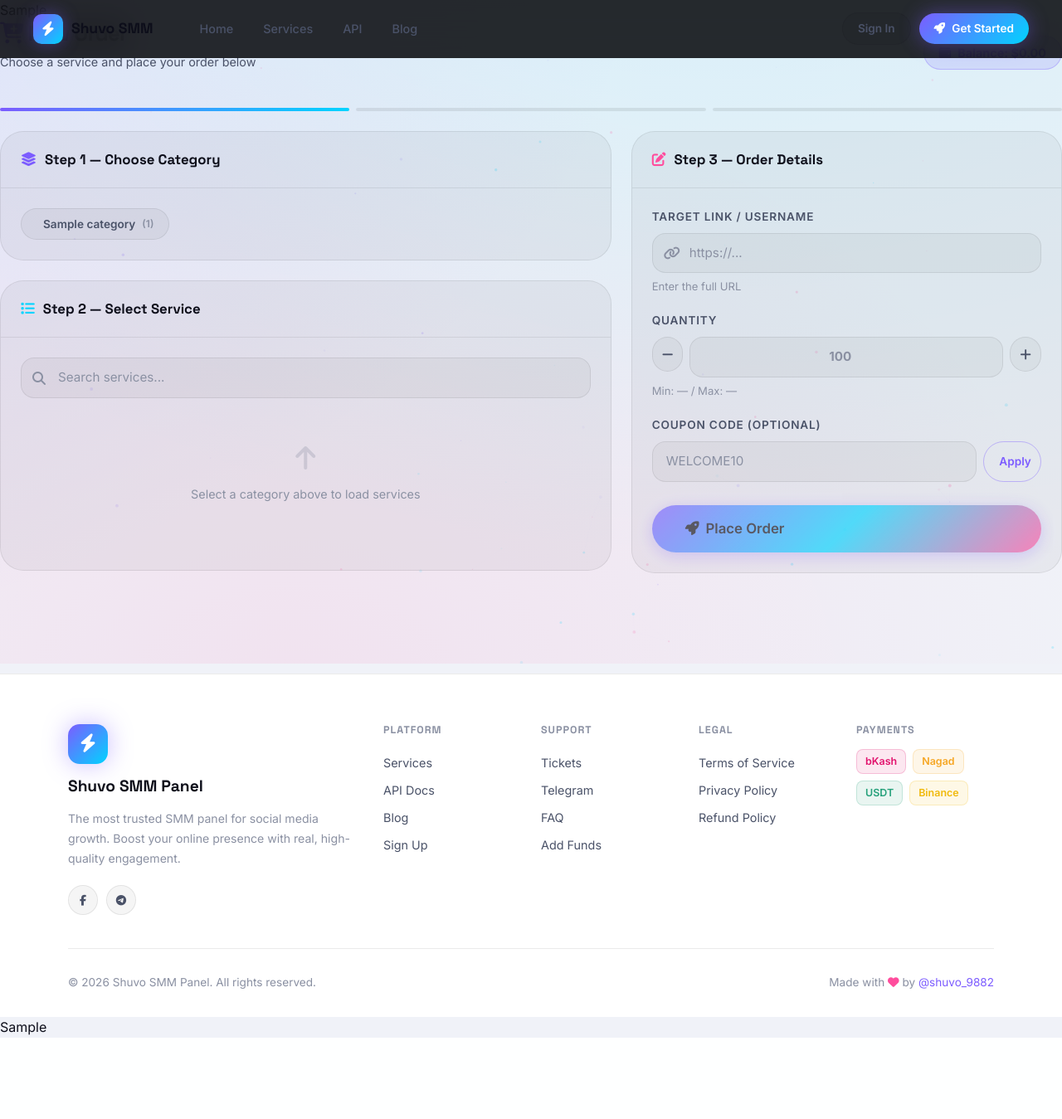
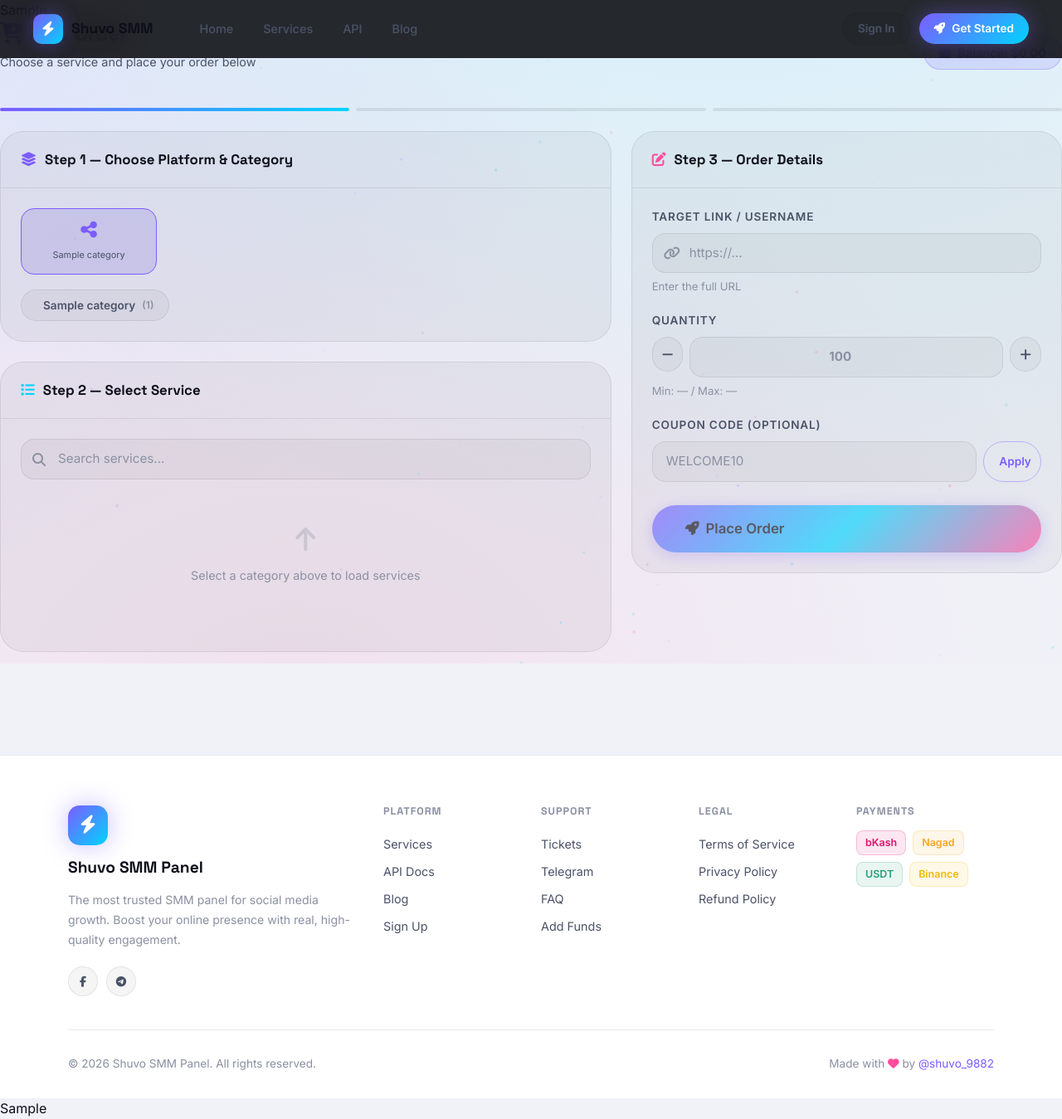
Before and after one commit to shuvotrading35-a11y/smm-website-by-Shuvo-, a PHP site: template src/Views/dashboard/new-order.php in a window 1280 px wide. Shown: the whole page at 83% size. Before the commit the page ends 1251 px from the top, so only its background shows below. Run offline with PHP 8.4, Linux system fonts and the light colour scheme; the template is opened without the code that fills it: most values are stand-ins (such as "Sample title", 1, 10 or a date in 2020); data that the repository does not hold is empty; some libraries are stand-ins or nearby versions.

Commit message:
Add platform icon grid to New Order page for quick category filtering (matches smmfm.com reference UX)

```diff
--- a/src/Views/dashboard/new-order.php
+++ b/src/Views/dashboard/new-order.php
@@ -1,4 +1,35 @@
-<?php /* New Order View */ ?>
+<?php
+/* New Order View */
+
+// Group categories by platform (parsed from "Platform - Description" naming) for a visual icon-grid picker.
+$platformMeta = [
+    'facebook'   => ['icon' => 'fab fa-facebook',   'color' => '#1877F2'],
+    'instagram'  => ['icon' => 'fab fa-instagram',  'color' => '#E4405F'],
+    'tiktok'     => ['icon' => 'fab fa-tiktok',     'color' => '#25F4EE'],
+    'youtube'    => ['icon' => 'fab fa-youtube',    'color' => '#FF0000'],
+    'twitter'    => ['icon' => 'fab fa-x-twitter',  'color' => '#E7E9EA'],
+    'x'          => ['icon' => 'fab fa-x-twitter',  'color' => '#E7E9EA'],
+    'telegram'   => ['icon' => 'fab fa-telegram',   'color' => '#26A5E4'],
+    'whatsapp'   => ['icon' => 'fab fa-whatsapp',   'color' => '#25D366'],
+    'linkedin'   => ['icon' => 'fab fa-linkedin',   'color' => '#0A66C2'],
+    'spotify'    => ['icon' => 'fab fa-spotify',    'color' => '#1DB954'],
+    'discord'    => ['icon' => 'fab fa-discord',    'color' => '#5865F2'],
+    'soundcloud' => ['icon' => 'fab fa-soundcloud', 'color' => '#FF7700'],
+    'pinterest'  => ['icon' => 'fab fa-pinterest',  'color' => '#E60023'],
+    'snapchat'   => ['icon' => 'fab fa-snapchat',   'color' => '#FFFC00'],
+    'twitch'     => ['icon' => 'fab fa-twitch',     'color' => '#9146FF'],
+    'reddit'     => ['icon' => 'fab fa-reddit',     'color' => '#FF4500'],
+    'threads'    => ['icon' => 'fab fa-threads',    'color' => '#E7E9EA'],
+];
+
+$platformGroups = [];
+foreach ($categories as $cat) {
+    $platform = trim(explode(' - ', $cat['name'], 2)[0]);
+    $platformGroups[$platform][] = $cat;
+}
+$platformSlug = fn($p) => strtolower(trim(preg_replace('/[^a-z0-9]+/i', '-', $p), '-'));
+$firstPlatform = array_key_first($platformGroups);
+?>
 
 <style>
 .order-card { background: var(--surface); border: 1px solid var(--border); border-radius: var(--radius-lg); overflow: hidden; }
@@ -45,13 +76,34 @@
       <div class="order-card mb-4">
         <div class="order-card-header">
           <i class="fas fa-layer-group" style="color:var(--primary);"></i>
-          Step 1 — Choose Category
+          Step 1 — Choose Platform &amp; Category
         </div>
         <div class="order-card-body">
+
+          <!-- Platform Icon Grid -->
+          <div style="display:grid;grid-template-columns:repeat(4,1fr);gap:10px;margin-bottom:18px;" id="platformGrid">
+            <?php foreach ($platformGroups as $platform => $cats):
+              $slug = $platformSlug($platform);
+              $meta = $platformMeta[strtolower($platform)] ?? ['icon' => 'fas fa-share-nodes', 'color' => 'var(--primary)'];
+            ?>
+            <button type="button" class="platform-tile <?= $platform === $firstPlatform ? 'active' : '' ?>" data-platform="<?= htmlspecialchars($slug) ?>" data-color="<?= htmlspecialchars($meta['color']) ?>"
+                    onclick="switchOrderPlatform('<?= htmlspecialchars($slug) ?>', this)"
+                    style="background:color-mix(in srgb, <?= $meta['color'] ?> 14%, var(--surface));border:1px solid <?= $platform === $firstPlatform ? $meta['color'] : 'var(--border)' ?>;border-radius:var(--radius);padding:14px 8px;text-align:center;cursor:pointer;transition:all var(--transition);">
+              <i class="<?= $meta['icon'] ?>" style="font-size:1.4rem;color:<?= $meta['color'] ?>;"></i>
+              <div style="font-size:0.68rem;color:var(--text-secondary);margin-top:6px;white-space:nowrap;overflow:hidden;text-overflow:ellipsis;"><?= htmlspecialchars($platform) ?></div>
+            </button>
+            <?php endforeach; ?>
+          </div>
+
+          <!-- Categories for the selected platform -->
           <div style="display:flex;flex-wrap:wrap;gap:8px;" id="categoryBtns">
-            <?php foreach ($categories as $cat): ?>
+            <?php foreach ($platformGroups as $platform => $cats):
+              $slug = $platformSlug($platform);
+            ?>
+              <?php foreach ($cats as $cat): ?>
               <button type="button"
-              class="btn btn-ghost btn-sm category-btn"
+                class="btn btn-ghost btn-sm category-btn platform-group-<?= htmlspecialchars($slug) ?>"
+                style="<?= $platform === $firstPlatform ? '' : 'display:none;' ?>"
                 data-id="<?= $cat['id'] ?>"
                 data-name="<?= htmlspecialchars($cat['name']) ?>"
                 onclick="selectCategory(<?= $cat['id'] ?>, '<?= htmlspecialchars($cat['name'], ENT_QUOTES) ?>')">
@@ -60,6 +112,7 @@
                 <?= htmlspecialchars($cat['name']) ?>
                 <span style="font-size:0.75rem;color:var(--text-muted);">(<?= $cat['service_count'] ?>)</span>
               </button>
+              <?php endforeach; ?>
             <?php endforeach; ?>
           </div>
         </div>
@@ -234,6 +287,18 @@
 let selectedService = null;
 let allServices = [];
 let couponDiscount = 0;
+
+function switchOrderPlatform(slug, btn) {
+  document.querySelectorAll('.platform-tile').forEach(t => {
+    t.classList.remove('active');
+    t.style.borderColor = 'var(--border)';
+  });
+  btn.classList.add('active');
+  btn.style.borderColor = btn.dataset.color;
+
+  document.querySelectorAll('.category-btn').forEach(c => { c.style.display = 'none'; });
+  document.querySelectorAll('.platform-group-' + slug).forEach(c => { c.style.display = ''; });
+}
 
 function selectCategory(id, name) {
   document.querySelectorAll('.category-btn').forEach(b => b.classList.remove('btn-primary'));
```
Lines whose indentation alone changed are shown as unchanged.
